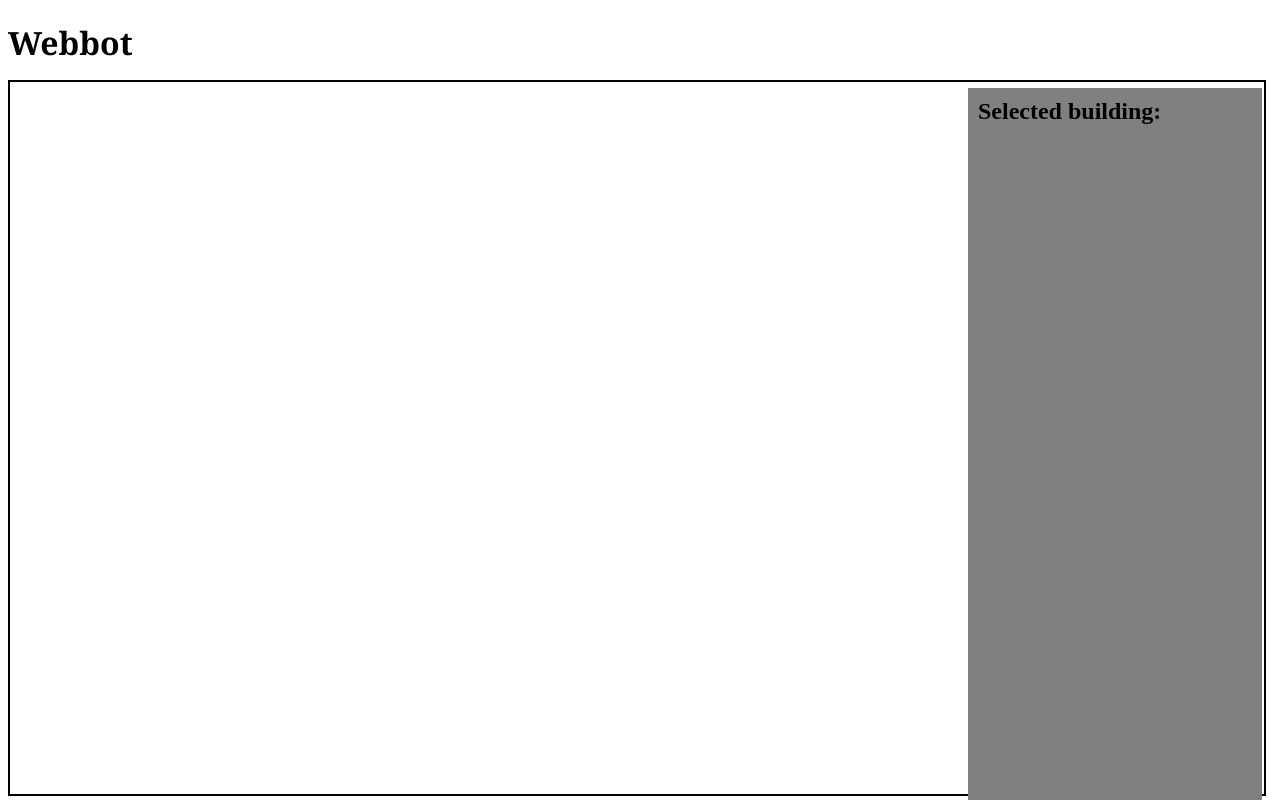
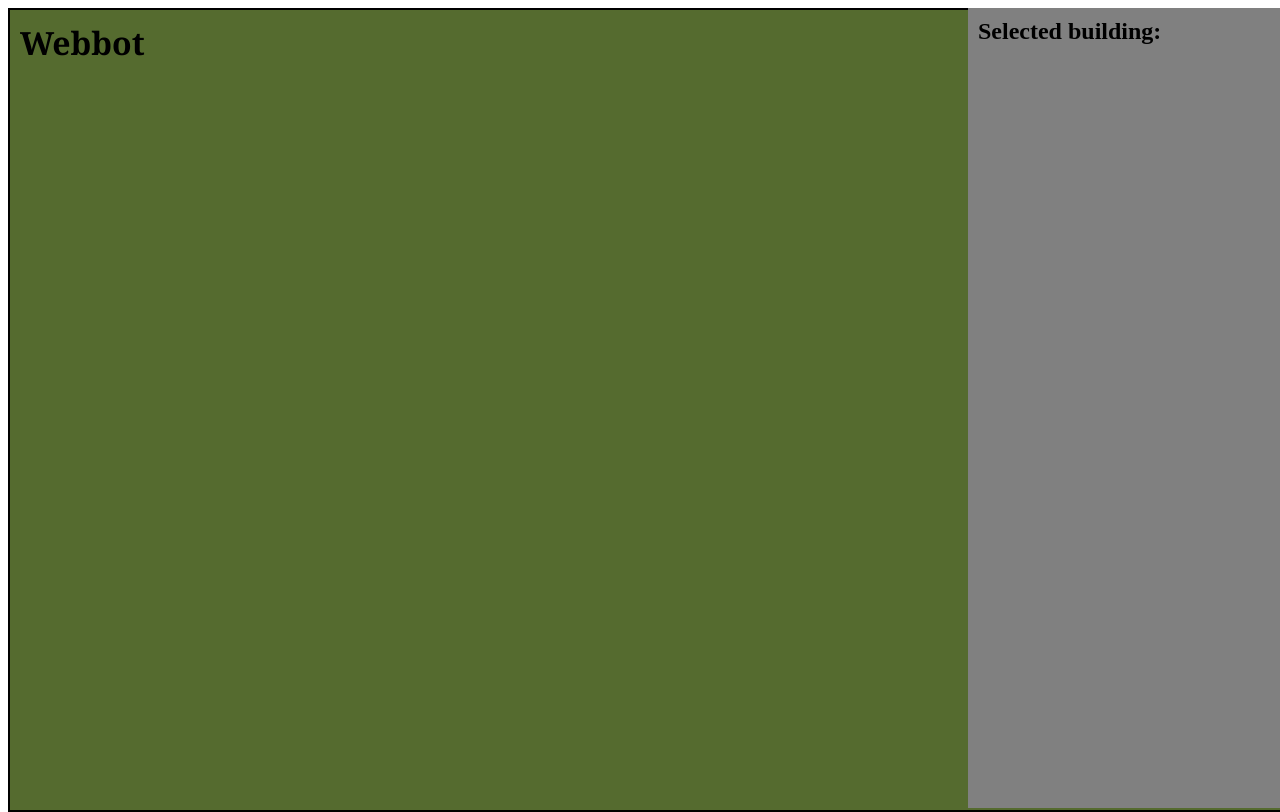
Before and after one commit to SomeRandomGitGuy/webby-game-thingo, a plain HTML site: page public/index.html in a window 1280 px wide. Drawn offline with Linux system fonts and the light colour scheme.

Commit message:
nice css :D

```diff
--- a/public/index.css
+++ b/public/index.css
@@ -6,6 +6,7 @@ h1 {
     font-family: Georgia, 'Times New Roman', Times, serif;
     position: absolute;
     top: 0px;
+    left: 20px;
 }
 
 h2 {
@@ -15,24 +16,23 @@ h2 {
 
 .map {
     position: absolute;
-    width: 98vw;
-    height: 89vh;
-    top: 10vh;
+    width: 100vw;
+    height: 100vh;
     border: 2px solid black;
-    margin-right: 20px;
+    background-color: darkolivegreen;
+    z-index: -5;
 }
 
 .overlay {
     position: absolute;
-    width: 98vw;
-    height: 90vh;
+    width: 100vw;
+    height: 100vh;
 }
 
 .options-box {
     background-color: grey;
     position: absolute;
-    width: 23vw;
-    height: 89vh;
+    width: 25vw;
+    height: 100vh;
     left: 75vw;
-    top: 10vh;
 }
```
